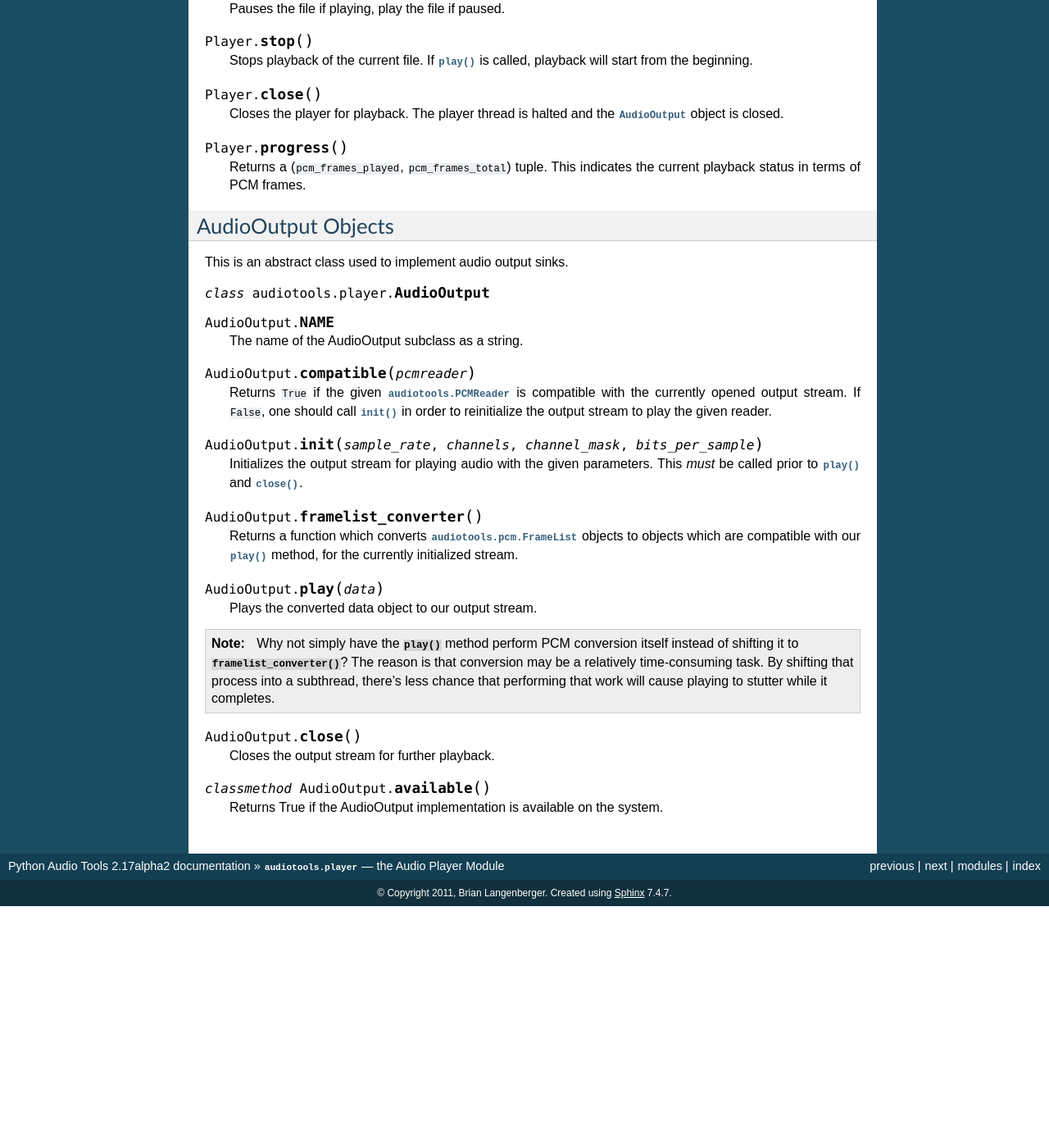
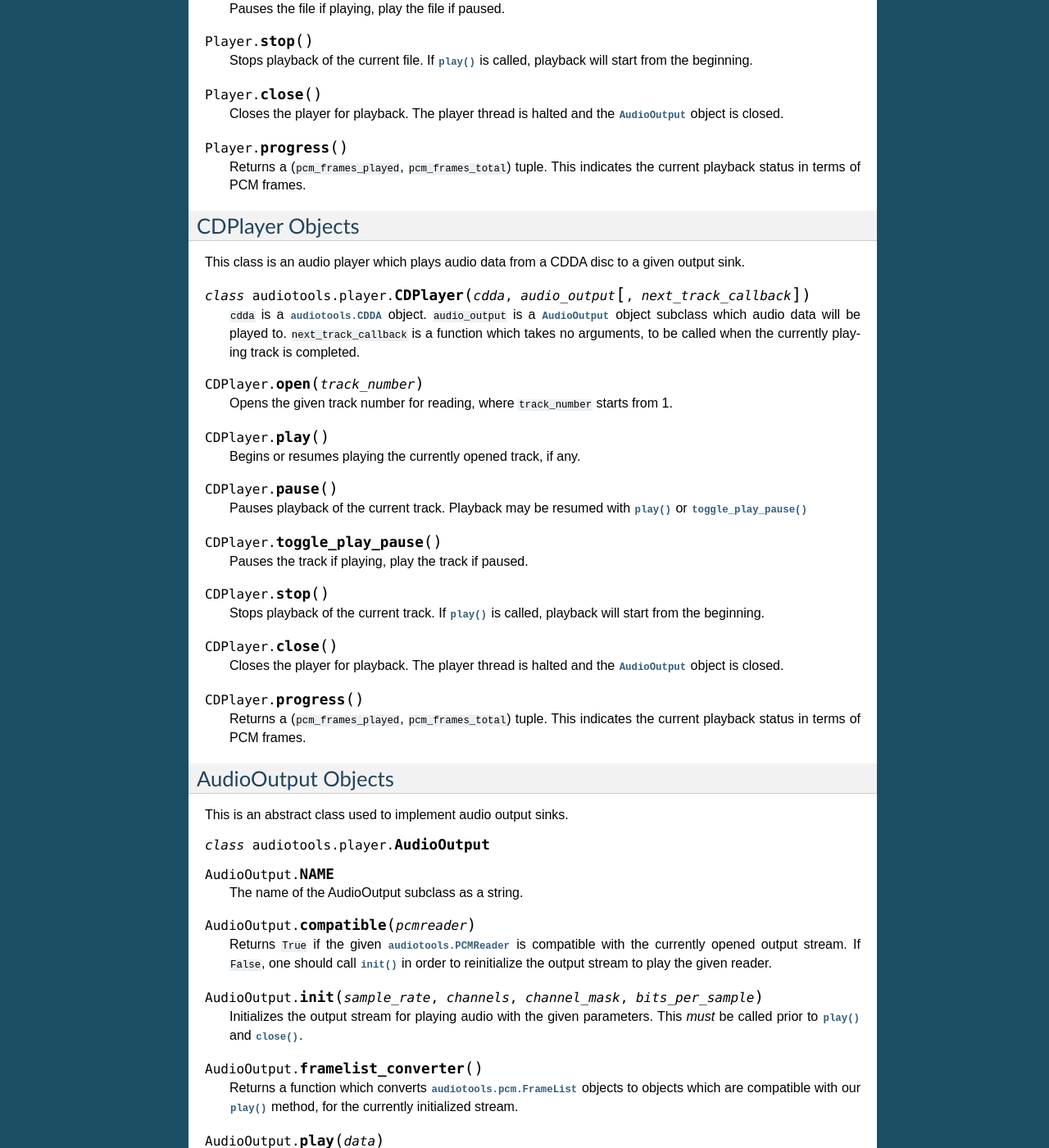
Before and after one commit to tuffy/python-audio-tools, a Sphinx documentation site: the page built from docs/programming/source/audiotools_player.rst, in a window 1280 px wide and 1400 px high, scrolled down 927 px. Shown: the whole window at 82% size. Built offline with Sphinx 7.4.7, drawn with Linux system fonts in a browser that asks for light colours; before the commit the page ends 2032 px from its top, so only the background shows below that; some of the changed text lies outside the part shown.

Commit message:
Add docstrings and programming documentation to CDPlayer.

```diff
--- a/docs/programming/source/audiotools_player.rst
+++ b/docs/programming/source/audiotools_player.rst
@@ -81,6 +81,53 @@ from an opened audio file object to a given output sink.
    Returns a (``pcm_frames_played``, ``pcm_frames_total``) tuple.
    This indicates the current playback status in terms of PCM frames.
 
+CDPlayer Objects
+----------------
+
+This class is an audio player which plays audio data from a
+CDDA disc to a given output sink.
+
+.. class:: CDPlayer(cdda, audio_output[, next_track_callback])
+
+   ``cdda`` is a :class:`audiotools.CDDA` object.
+   ``audio_output`` is a :class:`AudioOutput` object subclass which
+   audio data will be played to.
+   ``next_track_callback`` is a function which takes no arguments,
+   to be called when the currently playing track is completed.
+
+.. method:: CDPlayer.open(track_number)
+
+   Opens the given track number for reading, where
+   ``track_number`` starts from 1.
+
+.. method:: CDPlayer.play()
+
+   Begins or resumes playing the currently opened track, if any.
+
+.. method:: CDPlayer.pause()
+
+   Pauses playback of the current track.
+   Playback may be resumed with :meth:`play` or :meth:`toggle_play_pause`
+
+.. method:: CDPlayer.toggle_play_pause()
+
+   Pauses the track if playing, play the track if paused.
+
+.. method:: CDPlayer.stop()
+
+   Stops playback of the current track.
+   If :meth:`play` is called, playback will start from the beginning.
+
+.. method:: CDPlayer.close()
+
+   Closes the player for playback.
+   The player thread is halted and the :class:`AudioOutput` object is closed.
+
+.. method:: CDPlayer.progress()
+
+   Returns a (``pcm_frames_played``, ``pcm_frames_total``) tuple.
+   This indicates the current playback status in terms of PCM frames.
+
 AudioOutput Objects
 -------------------
 
```
Also changed, not shown: 2 other files.
